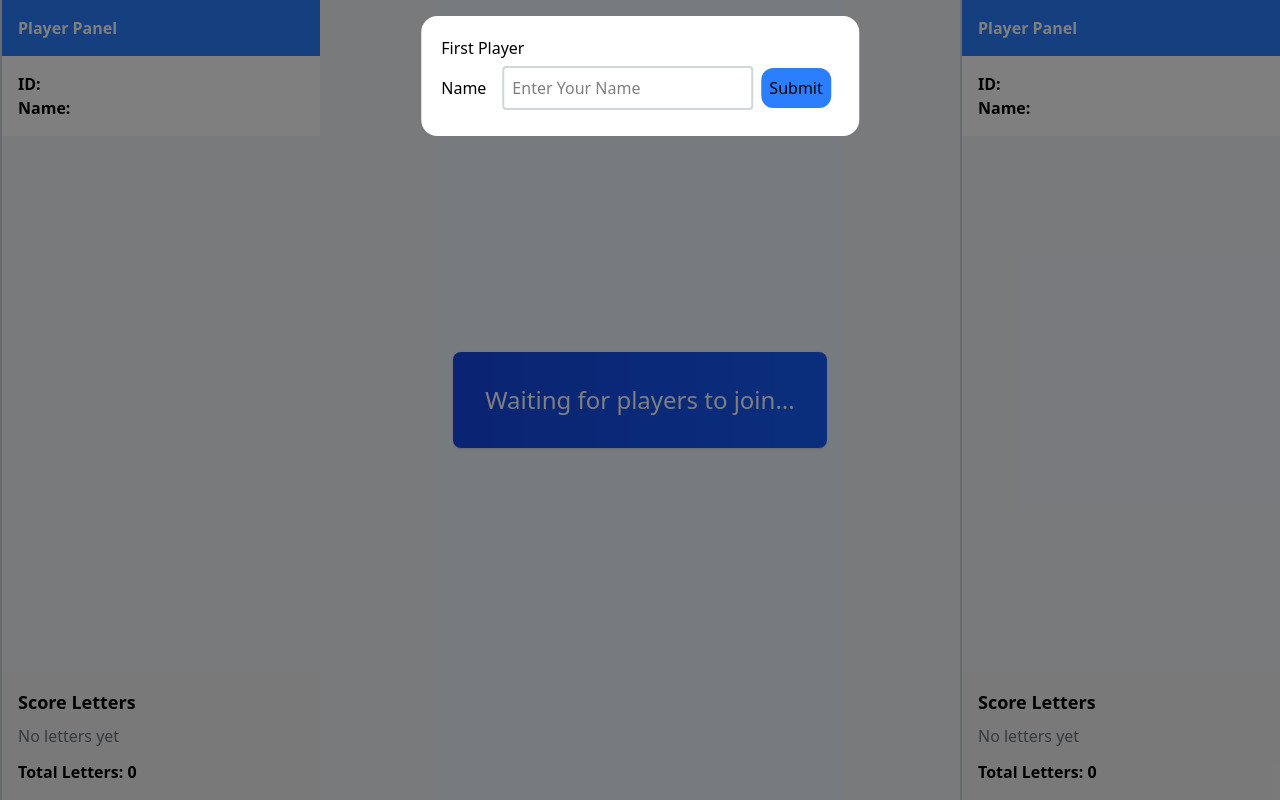
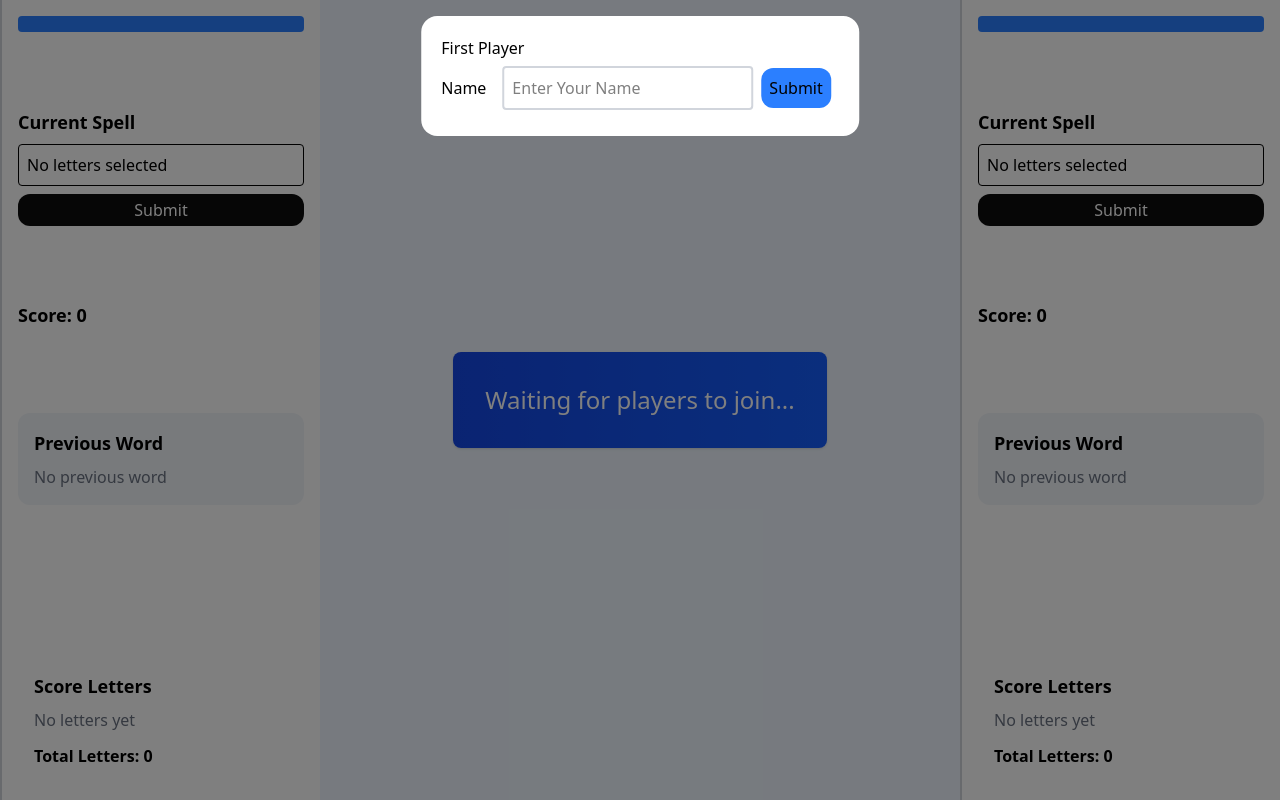
Before and after one commit to Saurabh88sr/Ruzzle-Board-Game, a React (Vite) app: page / in a window 1280 px wide. Built offline with nearby package versions, Linux system fonts and the light colour scheme.

Commit message:
worked on reponsiveness

```diff
--- a/src/component/RightPanal.jsx
+++ b/src/component/RightPanal.jsx
@@ -1,8 +1,56 @@
-import React from "react";
-import { useSelector } from "react-redux";
+import React, { useEffect, useState } from "react";
+import { useDispatch, useSelector } from "react-redux";
+import { setSelectedCells, setCurrentPlayerIndex } from "../store/UserSlice";
 
 const RightPanal = ({ playername }) => {
-  const { scoreValue } = useSelector((state) => state.user);
+  const dispatch = useDispatch();
+  const { scoreValue, selectedCells, currentPlayerIndex } = useSelector((state) => state.user);
+  const [spellSet, setSpellSet] = useState();
+
+  useEffect(() => {
+    const filteredCells = selectedCells.filter(
+      (cell) => cell.playerId === playername.id
+    );
+    const spell = filteredCells.map((cell) => cell.valuetext).join("");
+    setSpellSet(spell);
+    console.log("Current Spell:", spell);
+  }, [selectedCells]);
+
+  const checkspell = () => {
+    console.log(`Player ${playername.name} submitted the spell: ${spellSet}`);
+    spellingCheck(spellSet);
+  }
+
+  const [preveusWord, setPreveusWord] = useState("");
+  const [score, setScore] = useState(0);
+
+  const spellingCheck = async (word) => {
+    const isCorrect = await checkSpelling(word);
+    if (isCorrect) {
+      setScore((prevScore) => prevScore + word.length);
+      setPreveusWord([...preveusWord, { word: word, score: word.length, icon: '✅' }]);
+    } else {
+      setPreveusWord([...preveusWord, { word: word, score: 0, icon: '❌' }]);
+    }
+    // console.log(isCorrect ? "✅ Correct" : "❌ Wrong");
+    dispatch(setSelectedCells([])); // Clear selected cells after checking
+    let change = currentPlayerIndex === 0 ? 1 : 0;
+    dispatch(setCurrentPlayerIndex(change));
+  };
+
+  const checkSpelling = async (word) => {
+    try {
+      const res = await fetch(
+        `https://api.dictionaryapi.dev/api/v2/entries/en/${word}`
+      );
+      console.log("Spelling check response:", res);
+      return res.ok;
+    } catch {
+      return false;
+    }
+  };
+
+
 
   // derive data directly (no setState in effect)
   const currentLetters = scoreValue
@@ -10,34 +58,63 @@ const RightPanal = ({ playername }) => {
     .sort((a, b) => a.index - b.index);
 
   return (
-    <div className="w-1/4 h-screen border-l-2 border-gray-300 flex flex-col">
+    <div className=" sm:w-full sm:h-screen overflow-auto border-l-2 bg-white border-gray-300 grid grid-cols-1 sm:grid-cols-1 p-4 ">
       {/* Header */}
-      <div className="bg-blue-500 p-4 text-white font-semibold">
-        Player Panel
-      </div>
+
 
       {/* Player Info */}
-      <div className="bg-white p-4">
-        <div>
-          <strong>ID:</strong> {playername.id}
-        </div>
-        <div>
-          <strong>Name:</strong> {playername.name}
+      <div className="">
+        <div className="bg-blue-500 rounded p-2 text-white font-semibold">
+          {playername.name}
         </div>
       </div>
 
+
+      <div>
+        <div className="">
+          <h3 className="sm:text-lg font-semibold mb-2">Current Spell</h3>
+          <div className="p-2 bg-white border rounded">
+            {spellSet || "No letters selected"}
+          </div>
+          <button className="bg-black/95 text-white p-1 w-full rounded-xl mt-2" type="submit" onClick={checkspell}>Submit</button>
+        </div>
+      </div>
+
+
+      <div>
+        <div className="bg-white">
+          <h3 className="text-lg font-semibold mb-2">Score: {score}</h3>
+        </div>
+      </div>
+      <div>
+        <div className="bg-slate-100 p-4 rounded-xl">
+          <h3 className="text-lg font-semibold mb-2">Previous Word</h3>
+          {preveusWord.length === 0 ? (
+            <p className="text-gray-500">No previous word</p>
+          ) : (
+            <div>
+              {preveusWord.map((word, index) => (
+                <div key={index}>
+                  <span className="font-bold">{word.word}</span> - Score: {word.score} {word.icon}
+                </div>
+              ))}
+            </div>
+          )}
+        </div>
+
+      </div>
       {/* Score Section */}
-      <div className="bg-gray-100 p-4 mt-auto">
-        <h3 className="text-lg font-semibold mb-2">Score Letters</h3>
+      <div className=" sm:p-4  mt-auto">
+        <h3 className="sm:text-lg font-semibold mb-2">Score Letters</h3>
 
         {currentLetters.length === 0 ? (
           <p className="text-gray-500">No letters yet</p>
         ) : (
-          <div className="grid grid-cols-6 gap-2">
+          <div className="grid grid-cols-10 gap-2">
             {currentLetters.map((item) => (
               <div
                 key={item.index}
-                className="w-8 h-8 flex items-center justify-center bg-white border rounded font-bold"
+                className="sm:w-8 sm:h-8 w-5 h-5 flex items-center justify-center bg-white border rounded font-bold"
               >
                 {item.value}
               </div>
--- a/src/page/AppPage.jsx
+++ b/src/page/AppPage.jsx
@@ -11,13 +11,25 @@ function AppPage() {
 
     return (
         <>
-            <div className='flex justify-between bg-slate-100'>
+            <div className="grid grid-cols-2 sm:grid-cols-8 bg-slate-100 min-h-screen">
                 {popupForm && <PlayerName setPopupForm={setPopupForm} />}
 
-                <RightPanal playername={playername[0] ||[]} />
-                <HomePage />
-                <RightPanal playername={playername[1] || []} />
+                {/* HomePage - Top on mobile, center on sm+ */}
+                <div className="order-1 sm:order-2 col-span-2 sm:col-span-4">
+                    <HomePage />
+                </div>
+
+                {/* Right Panel - Player 1 */}
+                <div className="order-2 sm:order-1 sm:col-span-2">
+                    <RightPanal playername={playername[0] || {}} />
+                </div>
+
+                {/* Right Panel - Player 2 */}
+                <div className="order-3 sm:order-3 sm:col-span-2">
+                    <RightPanal playername={playername[1] || {}} />
+                </div>
             </div>
+
         </>
     )
 }
--- a/src/page/HomePage.jsx
+++ b/src/page/HomePage.jsx
@@ -1,20 +1,19 @@
 import { useEffect, useRef, useState } from "react";
 import { useDispatch, useSelector } from "react-redux";
-import { setScoreValue } from "../store/UserSlice";
+import { setScoreValue, setSelectedCells, setCurrentPlayerIndex } from "../store/UserSlice";
 
 const HomePage = () => {
     const dispatch = useDispatch();
-    const { playername } = useSelector((state) => state.user);
+    const { playername, currentPlayerIndex } = useSelector((state) => state.user);
 
-    // 0 => Player 1, 1 => Player 2
-    const [currentPlayerIndex, setCurrentPlayerIndex] = useState(0);
+
     const [serialNo, setSerialNo] = useState(1);
+    const [selectedCell, setSelectedCell] = useState([]);
 
     // 9x9 board (81 cells)
     const [boardData, setBoardData] = useState(Array(81).fill(null));
     const inputRefs = useRef([]);
 
-    console.log("playername in boardData boardData", boardData);
     const activePlayer = playername[currentPlayerIndex];
 
     // allow only letters
@@ -42,7 +41,9 @@ const HomePage = () => {
         setSerialNo(serialNo + 1);
 
         setBoardData(newBoard);
-        setCurrentPlayerIndex((prev) => (prev === 0 ? 1 : 0));
+        let change = currentPlayerIndex === 0 ? 1 : 0;
+        dispatch(setCurrentPlayerIndex(change));
+        // setCurrentPlayerIndex((prev) => (prev === 0 ? 1 : 0));
 
         // auto focus next empty box (sequence)
         const nextIndex = newBoard.findIndex(
@@ -66,10 +67,22 @@ const HomePage = () => {
         inputRefs.current[0]?.focus();
     }, []);
 
+
+
     const getValue = (e) => {
-        console.log('clicked value', e.target.value);
-        e.target.value = "";
+        const valuetext = e.target.value;
+        if (activePlayer?.player) {
+            setSelectedCell([...selectedCell, { playerId: activePlayer?.id, valuetext }]);
+        }
+
     }
+    useEffect(() => {
+        dispatch(setSelectedCells(selectedCell));
+    }, [selectedCell]);
+
+    useEffect(() => {
+        setSelectedCell([]);
+    }, [activePlayer]);
 
     if (playername.length < 2) {
         return (
@@ -84,15 +97,20 @@ const HomePage = () => {
     }
 
     return (
-        <div className="p-4 flex justify-center items-center bg-blue-50 h-screen">
-            <div className="bg-linear-to-r from-blue-700 to-blue-600 shadow p-8 rounded-lg">
-                <h2 className="text-white text-2xl mb-4">
-                    Ruzzle Game Board
-                </h2>
+        <div className="p-4 flex justify-center items-center bg-blue-50 sm:h-screen">
+            <div className="bg-linear-to-r from-blue-700 to-blue-600 shadow p-4 sm:p-8 rounded-lg">
+                <div className="flex justify-between">
+                    <h2 className="text-white text-2xl mb-2 ">
+                        Ruzzle Game Board
+                    </h2>
+                    <div className={`${activePlayer?.player === 1 ? "bg-yellow-300" : "bg-teal-300"} p-2 px-4 rounded mb-4 max-w-max`}>
 
-                <h3 className="text-white text-lg mb-4">
-                    Active Player: {activePlayer?.name}
-                </h3>
+                        <h3 className="text-white font-semibold">
+                            {activePlayer?.name}
+                        </h3>
+                    </div>
+                </div>
+
 
                 <div className="grid grid-cols-9 gap-1">
                     {boardData.map((cell, index) => (
@@ -109,8 +127,8 @@ const HomePage = () => {
                                 }
                             }}
                             onChange={(e) => handleChange(e, index)}
-                            onClick={(e)=>getValue(e)}
-                            className={`border-4 shadow border-white w-12 h-12 rounded text-center text-xl font-bold
+                            onClick={(e) => getValue(e)}
+                            className={`border-4 shadow border-white sm:w-12 sm:h-12 rounded text-center text-xl font-bold
                               ${cell
                                     ? cell.playerNo === 1
                                         ? "bg-yellow-300 cursor-pointer"
--- a/src/store/UserSlice.js
+++ b/src/store/UserSlice.js
@@ -2,12 +2,16 @@ import { createSlice } from "@reduxjs/toolkit";
 
 const scoreValue = [];
 const playername = [];
+const selectedCells = [];
+const currentPlayerIndex = 0;
 
 export const userSlice = createSlice({
   name: "counter",
   initialState: {
     scoreValue: scoreValue,
     playername: playername,
+    selectedCells: selectedCells,
+    currentPlayerIndex: currentPlayerIndex,
   },
   reducers: {
     setScoreValue: (state, action) => {
@@ -16,18 +20,11 @@ export const userSlice = createSlice({
     setPlayerName: (state, action) => {
       state.playername = action.payload;
     },
-    increment: (state) => {
-      // Redux Toolkit allows us to write "mutating" logic in reducers. It
-      // doesn't actually mutate the state because it uses the Immer library,
-      // which detects changes to a "draft state" and produces a brand new
-      // immutable state based off those changes
-      state.value += 1;
+    setSelectedCells: (state, action) => {
+      state.selectedCells = action.payload;
     },
-    decrement: (state) => {
-      state.value -= 1;
-    },
-    incrementByAmount: (state, action) => {
-      state.value += action.payload;
+    setCurrentPlayerIndex: (state, action) => {
+      state.currentPlayerIndex = action.payload;
     },
   },
 });
@@ -39,6 +36,8 @@ export const {
   incrementByAmount,
   setScoreValue,
   setPlayerName,
+  setSelectedCells,
+  setCurrentPlayerIndex,
 } = userSlice.actions;
 
 export default userSlice.reducer;
```
